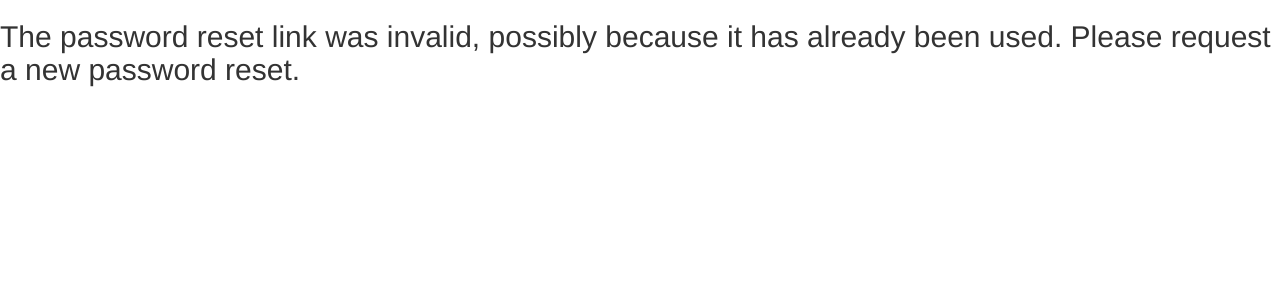
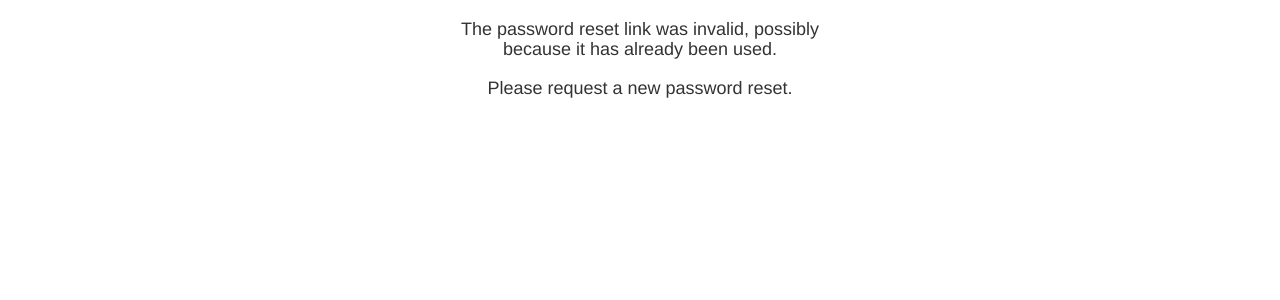
Before and after one commit to berndnagez/employeeManagement, a Django app: template templates/registration/password_reset_confirm.html in a window 1280 px wide. Shown: the part 52-352 px from the top of the page. Run offline with Django 3.2, Linux system fonts and the light colour scheme; the template is opened without the code that fills it, so the values that code supplies are empty; some libraries are stand-ins or nearby versions.

Commit message:
reset-Views noch hübscher gemacht

```diff
--- a/employeeManagement/urls.py
+++ b/employeeManagement/urls.py
@@ -23,6 +23,7 @@ urlpatterns = (
     path('admin/', admin.site.urls),
     path('', login_user, name='login_user'),
     path('logout_user/', logout_user, name='logout_user'),
-    re_path('reset/(?P<uidb64>[0-9A-Za-z_\-]+)/(?P<token>[0-9A-Za-z]{1,13}-[0-9A-Za-z]{1,20})', auth_views.password_reset_confirm, name='password_reset_confirm'),
+    # re_path('reset/(?P<uidb64>[0-9A-Za-z_\-]+)/(?P<token>[0-9A-Za-z]{1,13}-[0-9A-Za-z]{1,20})', auth_views.password_reset_confirm, name='password_reset_confirm'),
+    path('reset/(?P<uidb64>[0-9A-Za-z_\-]+)/(?P<token>[0-9A-Za-z]{1,13}-[0-9A-Za-z]{1,20})', auth_views.password_reset_confirm, name='password_reset_confirm'),
     path('reset/done/', auth_views.password_reset_complete, name='password_reset_complete'),
 )
--- a/static/css/style.css
+++ b/static/css/style.css
@@ -1,6 +1,12 @@
 .form-signin {
     max-width: 330px;
     padding: 15px;
+    margin: 0 auto;
+}
+
+.center {
+    max-width: 400px;
+    text-align: center;
     margin: 0 auto;
 }
 
--- a/templates/registration/password_reset_confirm.html
+++ b/templates/registration/password_reset_confirm.html
@@ -2,16 +2,17 @@
 
 {% block body %}
   {% if validlink %}
+    <form class="form-signin" method="post">
     <h2 class="form-signin-heading">Change password</h2>
-    <form class="form-signin" method="post">
       {% csrf_token %}
       {{ form.as_p }}
       <button class="btn btn-lg btn-primary btn-block" type="submit">Change password</button>
     </form>
   {% else %}
-    <h2 class="form-signin-heading">
-      The password reset link was invalid, possibly because it has already been used.
-      Please request a new password reset.
-    </h2>
+      <div class="center">
+        <h4>
+            The password reset link was invalid, possibly because it has already been used.</br></br>Please request a new password reset.
+        </h4>
+    </div>
   {% endif %}
 {% endblock %}
```
Also changed, not shown: templates/registration/password_reset_complete.html (+5 -3 lines), db.sqlite3.
